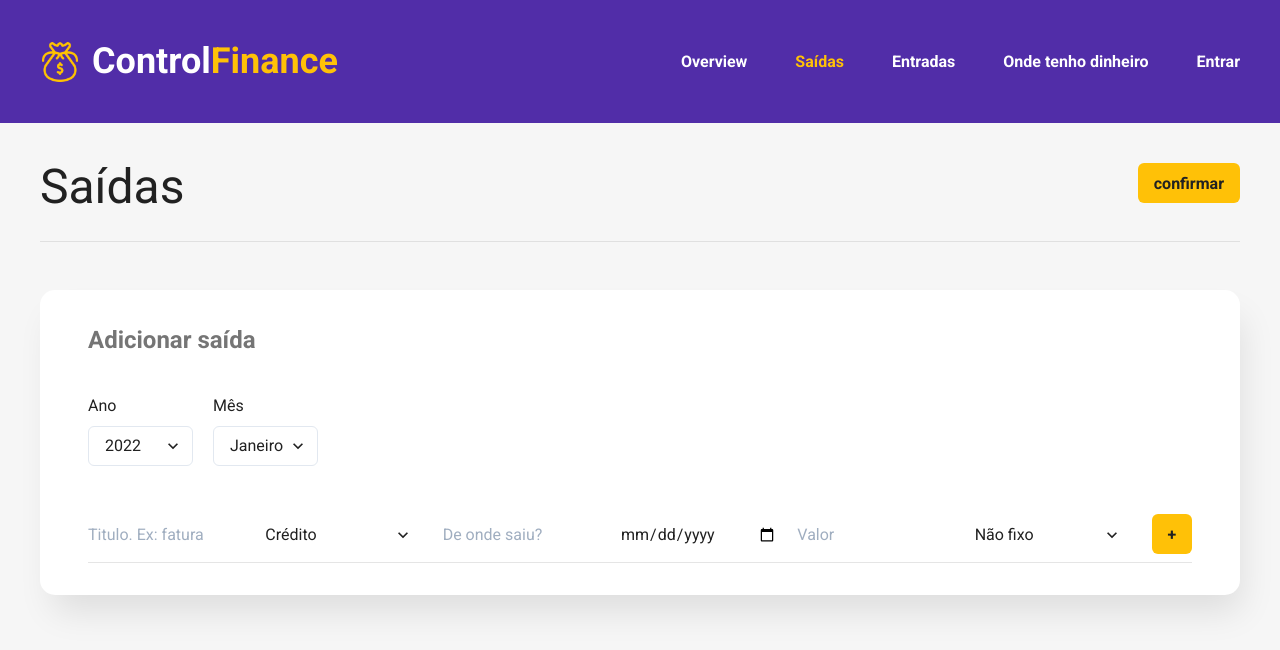
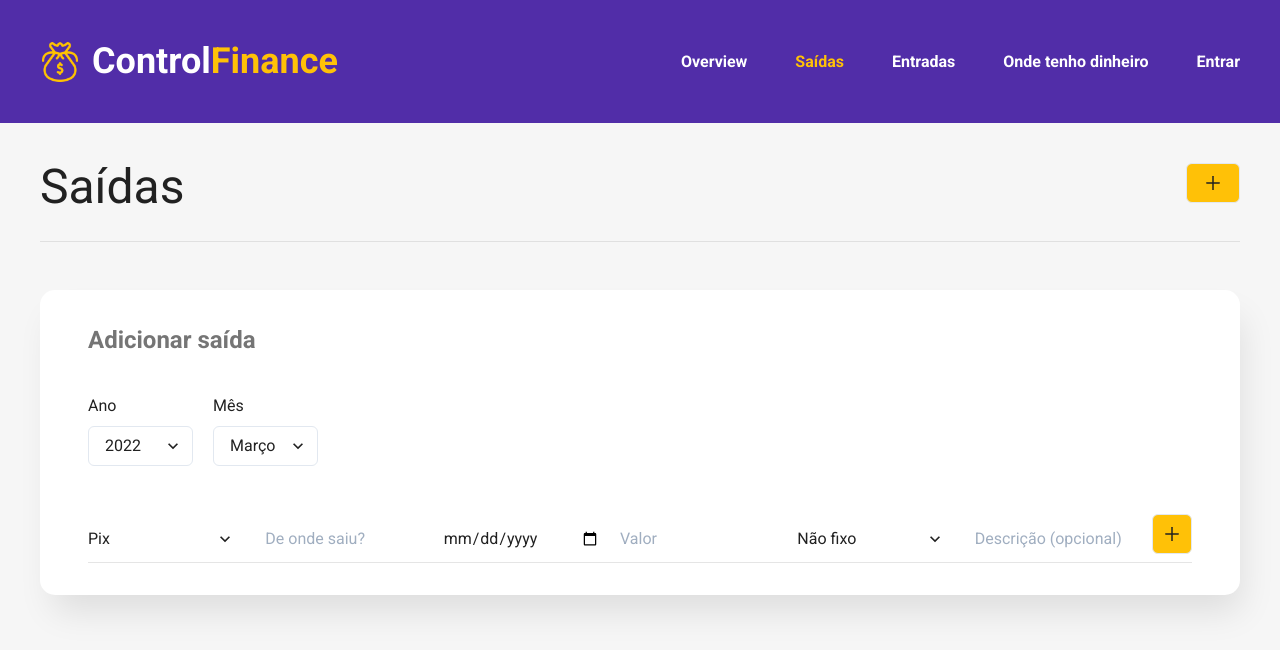
Before and after one commit to virtorodrigues/monthly-financial-control, a Next.js app: page /saidas in a window 1280 px wide. Shown: the top 650 px of the page. Built offline with nearby package versions, Linux system fonts and the light colour scheme.

Commit message:
create form with react hook form + yup

```diff
--- a/src/components/form/buttonPrimary.tsx
+++ b/src/components/form/buttonPrimary.tsx
@@ -1,16 +1,26 @@
-import { Button, ButtonProps } from "@chakra-ui/react"
+import { Button, ButtonProps, Spinner } from "@chakra-ui/react"
 import { FormEvent } from "react";
+import { AiOutlinePlus } from "react-icons/ai";
 
 type ButtonPrimaryProps = ButtonProps & {
   text?: string;
   onClick?: (e: FormEvent) => void;
+  isLoading?: boolean;
 };
 
-export const ButtonPrimary = ({ text = 'confirmar', onClick, ...rest }: ButtonPrimaryProps) => {
+export const ButtonPrimary = ({ text = 'confirmar', onClick, isLoading = false, ...rest }: ButtonPrimaryProps) => {
 
   return (
-    <Button variant='solid' bg='accentColor' onClick={onClick} {...rest}>
-      {text}
+
+    <Button bg='accentColor' onClick={onClick} {...rest}
+      isLoading={isLoading}
+      loadingText=''
+      variant='outline'
+      leftIcon={<AiOutlinePlus size={20} />}
+      iconSpacing={0}
+    >
+      {isLoading && <Spinner size='sm' />}
     </Button>
+
   )
 }
--- a/src/pages/saidas.tsx
+++ b/src/pages/saidas.tsx
@@ -1,21 +1,22 @@
-import { FormEvent } from 'react';
-import { Button, FormControl, FormControlProps, HStack, Stack, Text, useBreakpointValue, useDisclosure, VStack } from "@chakra-ui/react";
+import { useState } from 'react';
+import { HStack, Stack, Text, useBreakpointValue, VStack } from "@chakra-ui/react";
 import { Header } from "../components/header";
 import { TextField } from "../components/form/textField";
 import { ButtonPrimary } from "../components/form/buttonPrimary";
-import { ButtonSecondary } from "../components/form/buttonSecondary";
 import { TitlePage } from "../components/titlePage";
 import { Login } from "../components/login";
 import { SelectField } from "../components/form/selectField";
 import * as yup from 'yup';
 import { yupResolver } from '@hookform/resolvers/yup';
 import { SubmitHandler, useForm, Resolver } from 'react-hook-form'
+import { database } from '../services/firebase';
+import { push, ref, set } from 'firebase/database';
 
 
 type CreateMoneyOutProps = {
   year: string;
   month: string;
-  title: string;
+  description?: string;
   paymentType: string;
   moneyComeFrom: string;
   date: string;
@@ -26,9 +27,9 @@ type CreateMoneyOutProps = {
 const OptionsMonth = () => {
   return (
     <>
+      <option>Março</option>
       <option>Janeiro</option>
       <option>Fevereiro</option>
-      <option>Março</option>
       <option>Abril</option>
       <option>Maio</option>
       <option>Junho</option>
@@ -55,11 +56,10 @@ const OptionsYear = () => {
 const OptionsPaymentType = () => {
   return (
     <>
-      <option>Crédito</option>
-      <option>Débito</option>
       <option>Pix</option>
       <option>Boleto</option>
       <option>Dinheiro</option>
+      <option>Débito</option>
     </>
   )
 };
@@ -76,7 +76,7 @@ const OptionsPaymentFixed = () => {
 const createMoneyOutFormSchema = yup.object({
   year: yup.string().required('Campo obrigatório'),
   month: yup.string().required('Campo obrigatório'),
-  title: yup.string().required('Campo obrigatório'),
+  //description: yup.string().required('Campo obrigatório'),
   paymentType: yup.string().required('Campo obrigatório'),
   moneyComeFrom: yup.string().required('Campo obrigatório'),
   date: yup.string().required('Campo obrigatório'),
@@ -85,10 +85,12 @@ const createMoneyOutFormSchema = yup.object({
 });
 
 export default function Saidas() {
+  const [isLoading, setIsLoading] = useState(false);
+
   const fieldsVariant = useBreakpointValue({ base: 'outline', lg: 'unstyled' });
   const textAdd = useBreakpointValue({ base: 'Adicionar', lg: '+' });
 
-  const { register, handleSubmit, formState } = useForm<CreateMoneyOutProps>({
+  const { register, handleSubmit, reset, formState } = useForm<CreateMoneyOutProps>({
     resolver: yupResolver(createMoneyOutFormSchema)
   });
 
@@ -96,8 +98,36 @@ export default function Saidas() {
 
   const handleCreateMoneyOut: SubmitHandler<CreateMoneyOutProps> = async (values) => {
     console.log(values);
-    console.log(errors);
-    await new Promise(resolve => setTimeout(resolve, 1000));
+    setIsLoading(true);
+
+    const outMoneyListRef = ref(database, `/outMoney`);
+    const outMoneyRef = push(outMoneyListRef);
+
+    set(outMoneyRef, {
+      year: values.year,
+      month: values.month,
+      description: values.description,
+      paymentType: values.paymentType,
+      moneyComeFrom: values.moneyComeFrom,
+      date: values.date,
+      price: values.price,
+      paymentFixed: values.paymentFixed,
+    });
+
+    reset({
+      year: '2022',
+      month: 'Março',
+      description: '',
+      paymentType: 'Pix',
+      moneyComeFrom: '',
+      date: '',
+      price: '',
+      paymentFixed: 'Não fixo',
+    });
+
+    await new Promise(resolve => setTimeout(() => {
+      setIsLoading(false);
+    }, 2000));
   }
 
   return (
@@ -153,14 +183,7 @@ export default function Saidas() {
               direction={{ base: 'column', lg: 'row' }}
               align='baseline'
             >
-              <TextField
-                id="title"
-                type="text"
-                placeholder="Titulo. Ex: fatura"
-                variant={fieldsVariant}
-                {...register("title")}
-                error={errors.title}
-              />
+
               <SelectField
                 id="paymentType"
                 options={<OptionsPaymentType />}
@@ -199,7 +222,16 @@ export default function Saidas() {
                 {...register("paymentFixed")}
                 error={errors.paymentFixed}
               />
-              <ButtonPrimary text={textAdd} type="submit" />
+              <TextField
+                id="description"
+                type="text"
+                placeholder="Descrição (opcional)"
+                variant={fieldsVariant}
+                {...register("description")}
+                error={errors.description}
+              />
+
+              <ButtonPrimary text={textAdd} type="submit" isLoading={isLoading} />
             </Stack>
           </VStack>
         </Stack>
```
